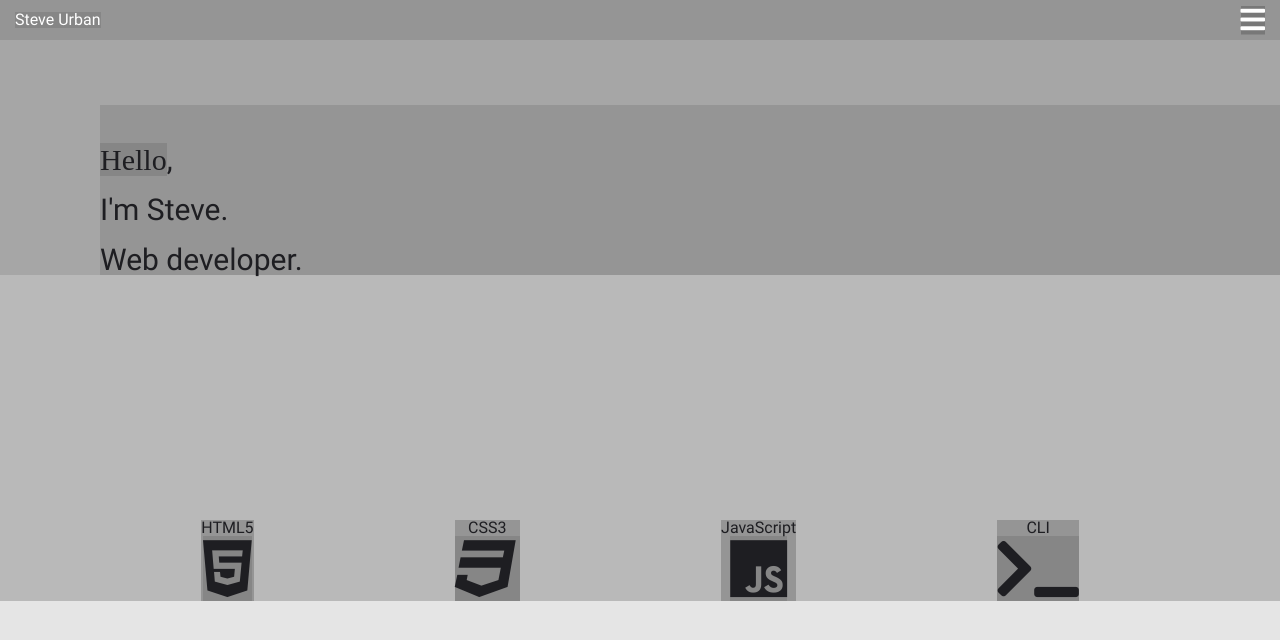
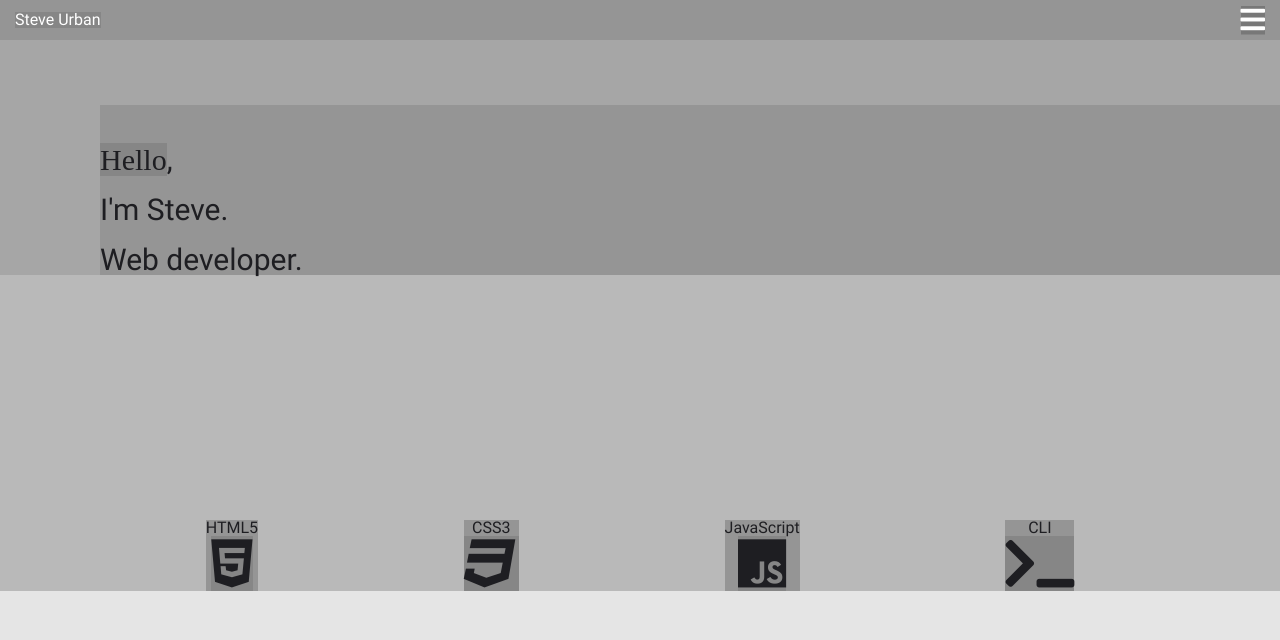
Before and after one commit to nabrus/nabrus.github.io, a plain HTML site: page index.html in a window 1280 px wide. Drawn offline with Linux system fonts and the light colour scheme; a web font is replaced by a local one.

Commit message:
update skills icons font-size

```diff
--- a/index.html
+++ b/index.html
@@ -52,7 +52,7 @@
         <span class="icons"><i class="fab fa-css3"></i></span>
       </div>
 
-      <div>
+      <div class="js">
         <h3>JavaScript</h3>
         <span class="icons"><i class="fab fa-js"></i></span>
       </div>
--- a/resources/css/style.css
+++ b/resources/css/style.css
@@ -150,5 +150,5 @@ p {
 .icons {
   display: flex;
   justify-content: center;
-  font-size: 6.5rem;
+  font-size: 5.5rem;
 }
```
